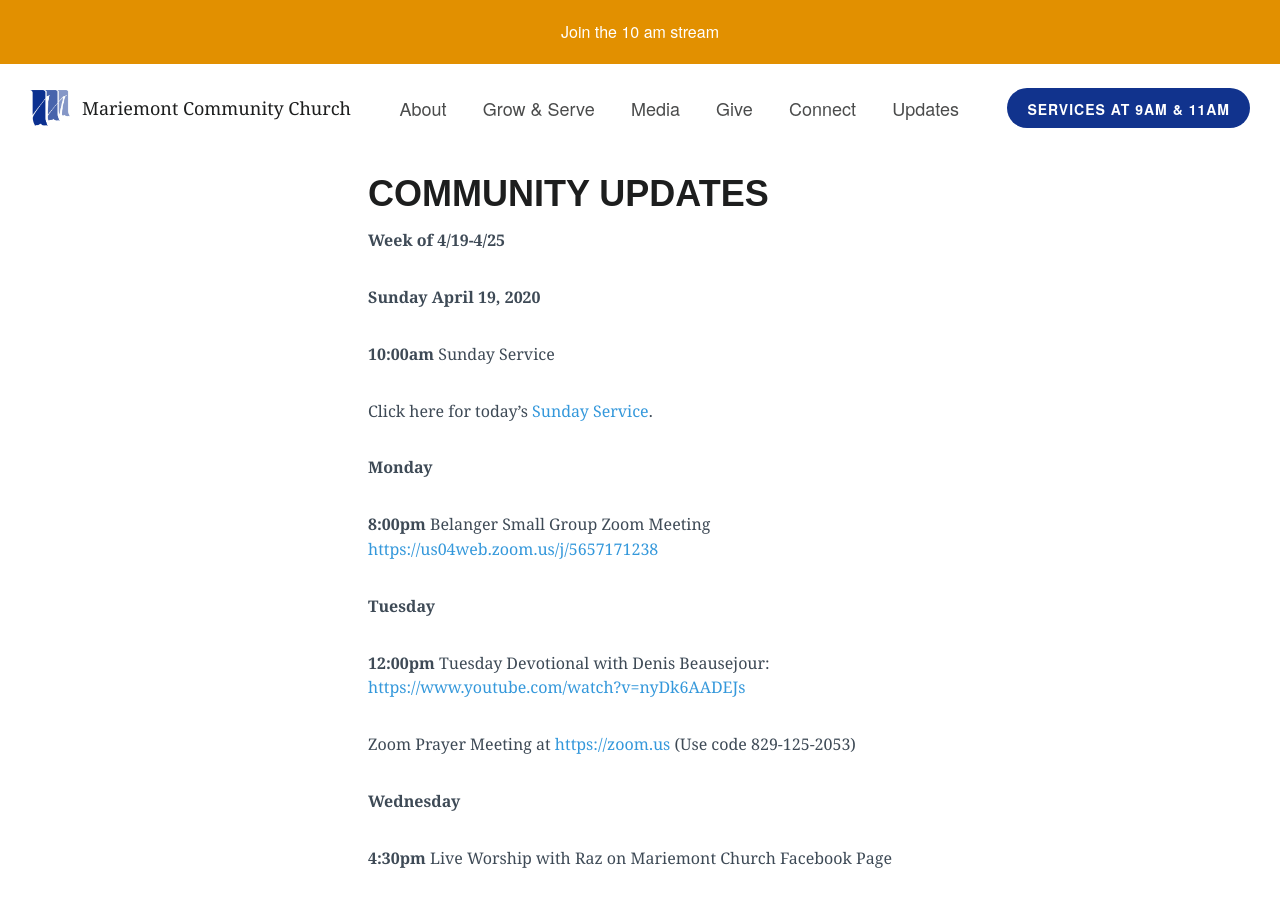
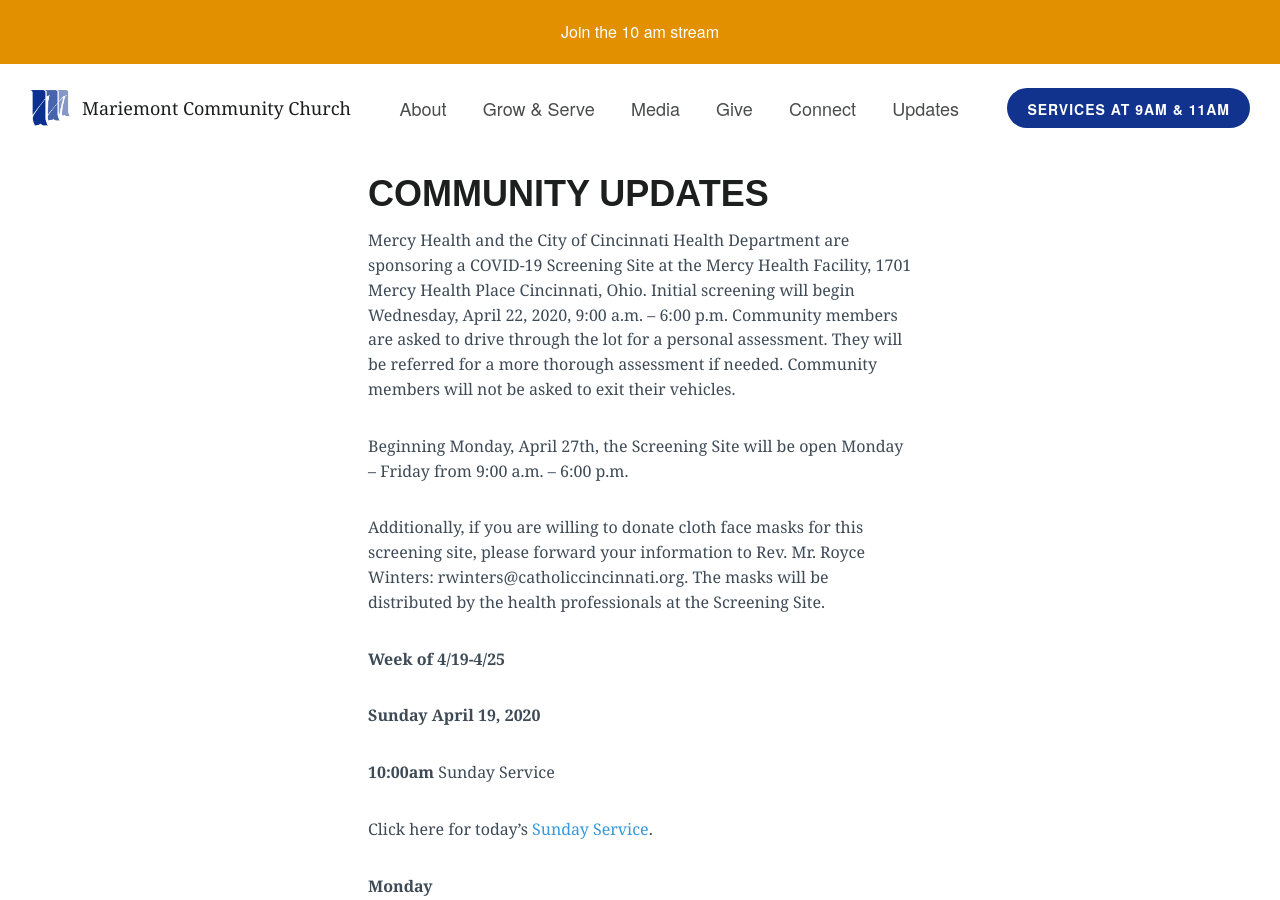
Before and after one commit to lukemoderwell/mariemont, a Jekyll site: the page built from updates.markdown, in a window 1280 px wide and 900 px high. Built offline with Jekyll 4.4.1, drawn with Linux system fonts in a browser that asks for light colours; nearby versions of some CDN libraries.

Commit message:
Updated Updates

```diff
--- a/updates.markdown
+++ b/updates.markdown
@@ -8,6 +8,12 @@
 ---
 
 ## Community Updates
+
+Mercy Health and the City of Cincinnati Health Department are sponsoring a COVID-19 Screening Site at the Mercy Health Facility, 1701 Mercy Health Place Cincinnati, Ohio. Initial screening will begin Wednesday, April 22, 2020, 9:00 a.m. – 6:00 p.m. Community members are asked to drive through the lot for a personal assessment. They will be referred for a more thorough assessment if needed. Community members will not be asked to exit their vehicles.
+
+Beginning Monday, April 27th, the Screening Site will be open Monday – Friday from 9:00 a.m. – 6:00 p.m.
+
+Additionally, if you are willing to donate cloth face masks for this screening site, please forward your information to Rev. Mr. Royce Winters: rwinters@catholiccincinnati.org. The masks will be distributed by the health professionals at the Screening Site.
 
 **Week of 4/19-4/25**
 
```
